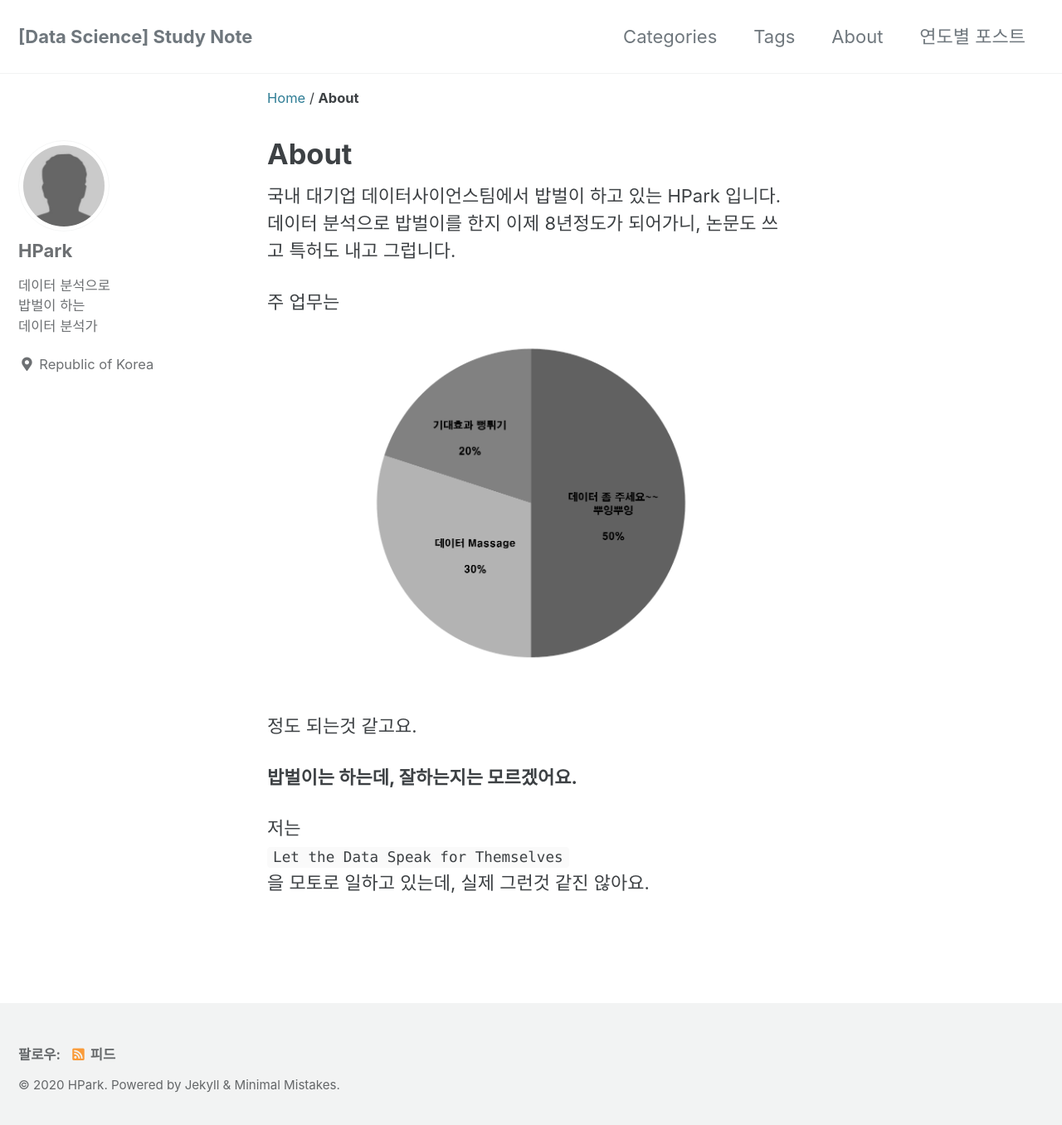
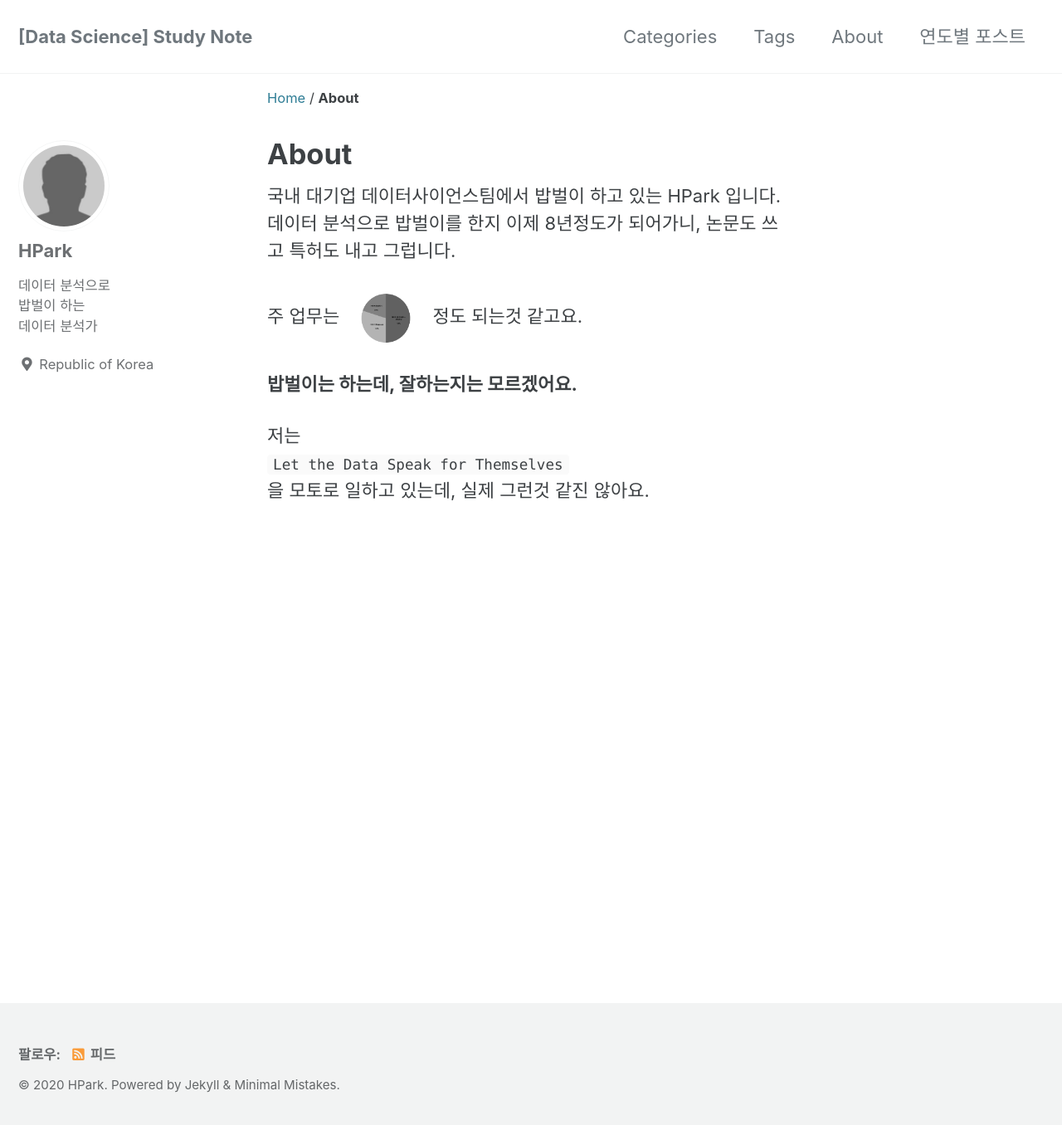
Before and after one commit to bonaza/bonaza.github.io, a Jekyll site: the page built from _pages/about.md, in a window 1280 px wide and 1364 px high. Shown: the top 1356 px of the window at 83% size. Built offline with Jekyll 4.4.1, drawn with Linux system fonts in a browser that asks for light colours; cached includes are drawn as plain includes.

Commit message:
Update about.md

```diff
--- a/_pages/about.md
+++ b/_pages/about.md
@@ -7,8 +7,7 @@ title: "About"
 데이터 분석으로 밥벌이를 한지 이제 8년정도가 되어가니, 논문도 쓰고 특허도 내고 그럽니다.
 
 주 업무는
-![주 업무](/images/about.png)
-
+![주 업무](/images/about.png){: width="100" height="100"}
 정도 되는것 같고요.
 
 **밥벌이는 하는데, 잘하는지는 모르겠어요.**
```
